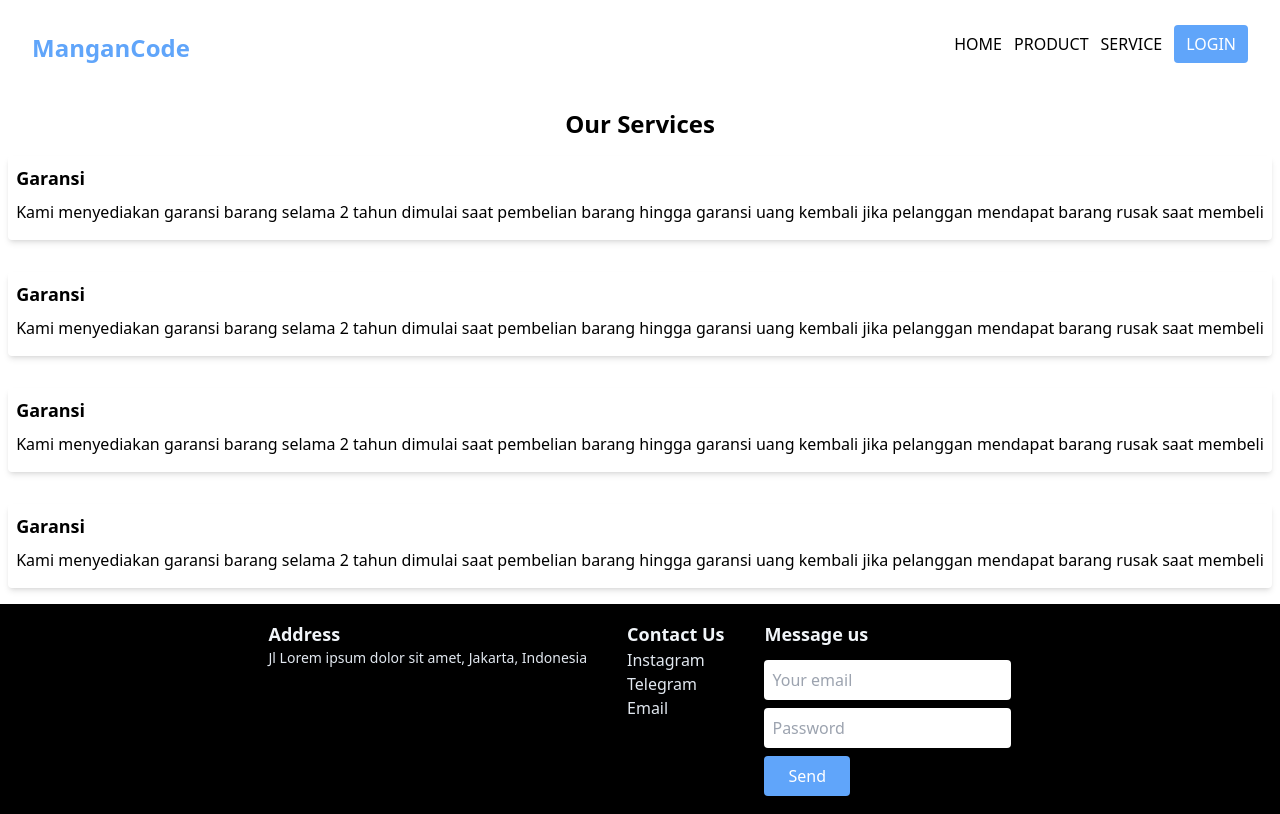
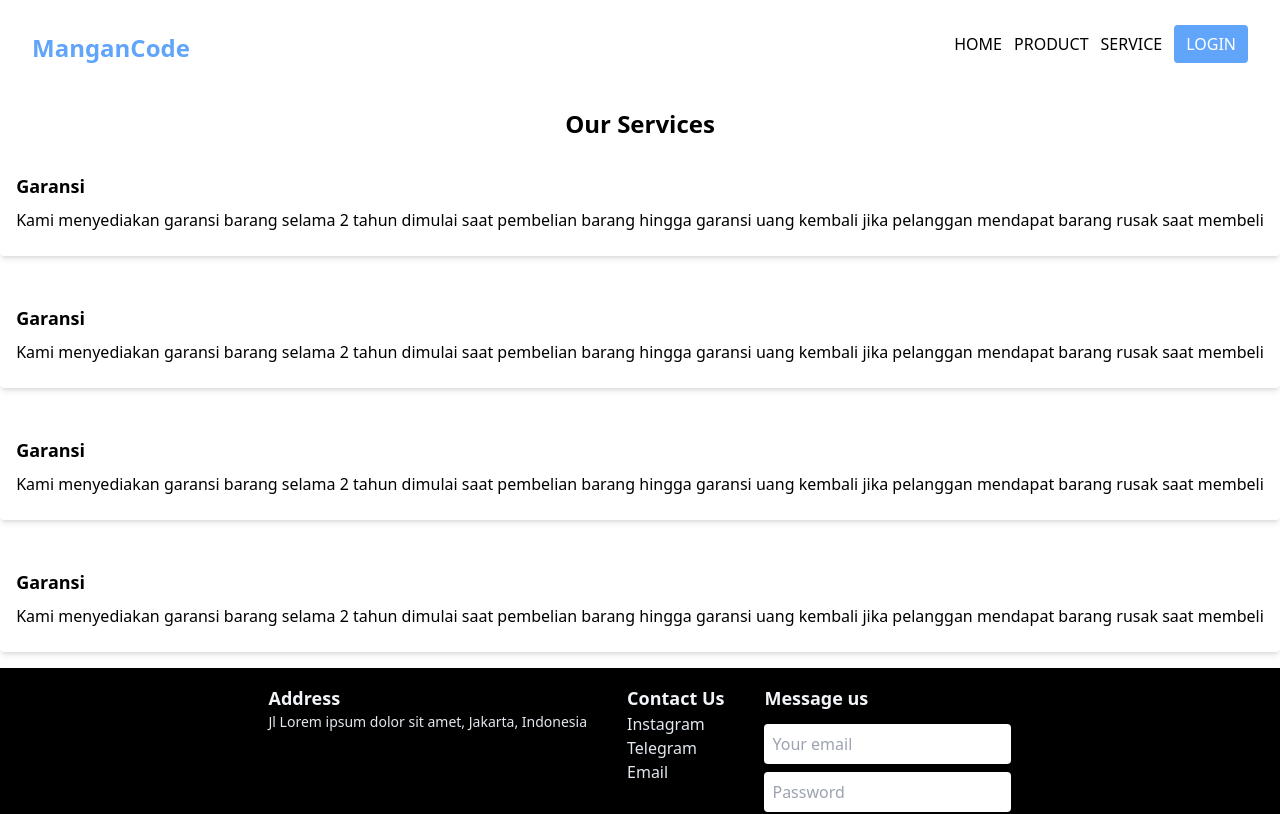
Before and after one commit to fskhri/Landing-Page-Ecommerce, a React (Vite) app: page /services in a window 1280 px wide. Shown: the top 814 px of the page. Built offline with nearby package versions, Linux system fonts and the light colour scheme.

Commit message:
add animation left right to services 	modified:   src/components/service-section.jsx

```diff
--- a/src/components/service-section.jsx
+++ b/src/components/service-section.jsx
@@ -3,29 +3,29 @@ function OurService() {
       <div className="my-3">
         <h2 className="text-center text-2xl font-bold">Our Services</h2>
         <div className="my-4 flex flex-wrap justify-center gap-8">
-                <div className="shadow-md rounded p-2 w-50">
+          <div className="shadow-md rounded p-4 w-50 transform transition-transform duration-500 hover:translate-x-2">
             <p className="text-lg font-bold">Garansi</p>
             <p className="my-2">Kami menyediakan garansi barang selama 2 tahun dimulai saat pembelian barang
               hingga garansi uang kembali jika pelanggan mendapat barang rusak saat membeli</p>
           </div>
-                <div className="shadow-md rounded p-2 w-50">
+          <div className="shadow-md rounded p-4 w-50 transform transition-transform duration-500 hover:translate-x-2">
             <p className="text-lg font-bold">Garansi</p>
             <p className="my-2">Kami menyediakan garansi barang selama 2 tahun dimulai saat pembelian barang
               hingga garansi uang kembali jika pelanggan mendapat barang rusak saat membeli</p>
           </div>
-                <div className="shadow-md rounded p-2 w-50">
+          <div className="shadow-md rounded p-4 w-50 transform transition-transform duration-500 hover:translate-x-2">
             <p className="text-lg font-bold">Garansi</p>
             <p className="my-2">Kami menyediakan garansi barang selama 2 tahun dimulai saat pembelian barang
               hingga garansi uang kembali jika pelanggan mendapat barang rusak saat membeli</p>
           </div>
-                <div className="shadow-md rounded p-2 w-50">
+          <div className="shadow-md rounded p-4 w-50 transform transition-transform duration-500 hover:translate-x-2">
             <p className="text-lg font-bold">Garansi</p>
             <p className="my-2">Kami menyediakan garansi barang selama 2 tahun dimulai saat pembelian barang
               hingga garansi uang kembali jika pelanggan mendapat barang rusak saat membeli</p>
           </div>
         </div>
       </div>
-    )
+    );
   }
 
-export default OurService
+  export default OurService;
```
Lines whose indentation alone changed are shown as unchanged.
